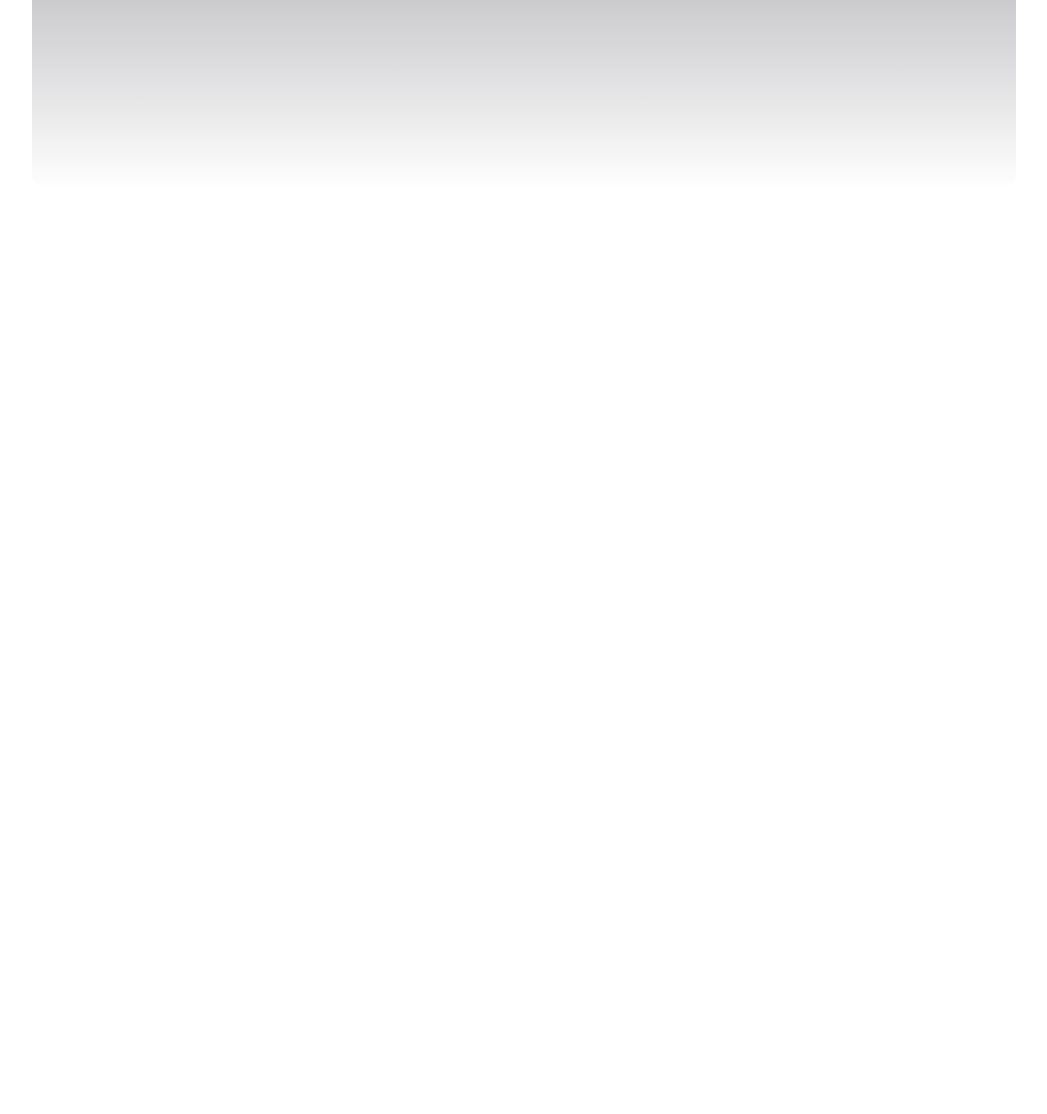
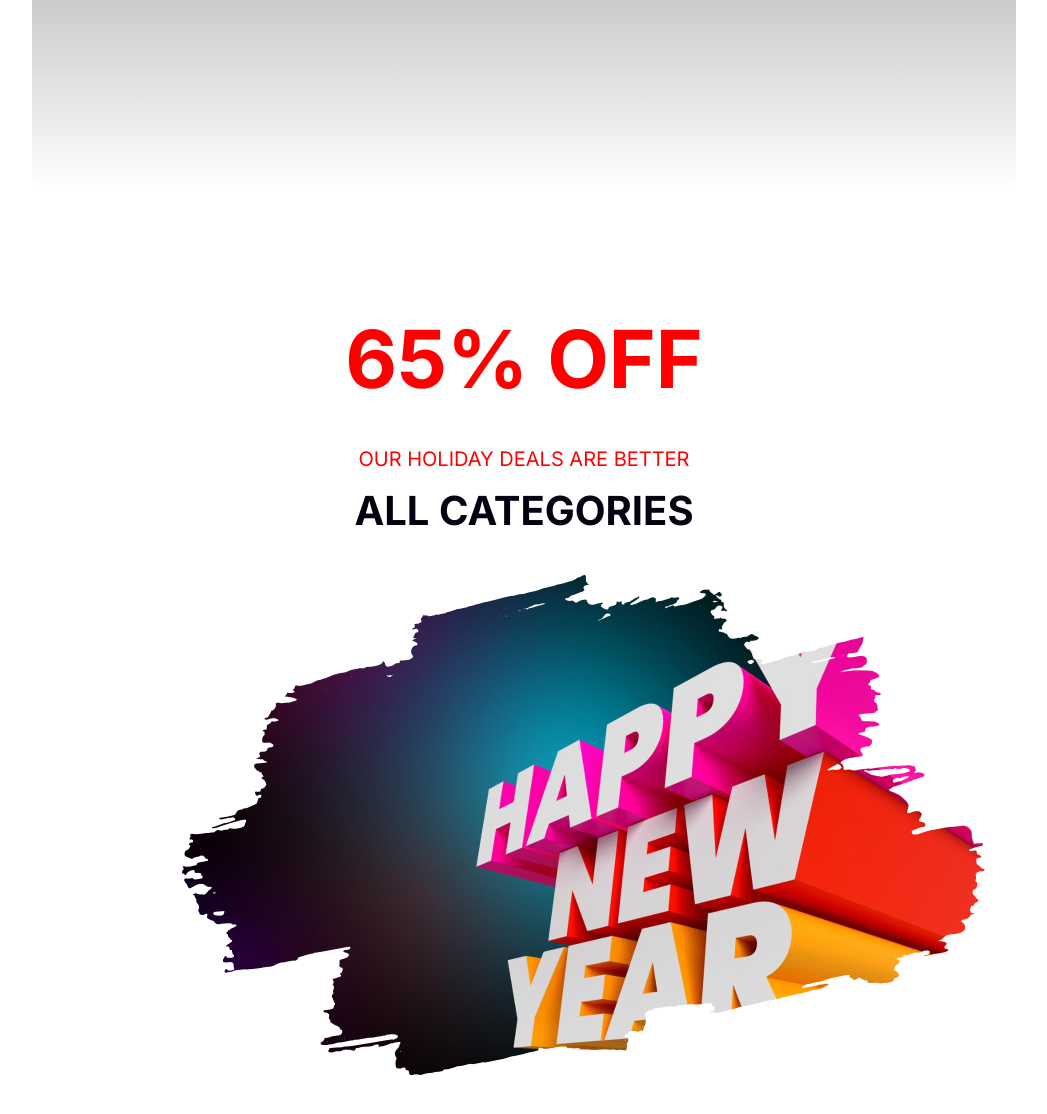
Before and after one commit to Ridwan4D/ph-assignment-1, a plain HTML site: page index.html in a window 1280 px wide. Shown: the part 500-1614 px from the top of the page, without its empty margins (116-1163 px from the left). Before the commit the page ends 800 px from the top, so only its background shows below. Drawn offline with Linux system fonts and the light colour scheme.

Commit message:
discount section created successfully

```diff
--- a/css/style.css
+++ b/css/style.css
@@ -20,7 +20,7 @@ header {
 .header {
     height: 80vh;
     width: 100%;
-    background-image:linear-gradient(rgba(7, 2, 17, 0.7), rgba(7, 2, 17, 0)), url("../image/Banner-img.png");
+    background-image: linear-gradient(rgba(7, 2, 17, 0.7), rgba(7, 2, 17, 0)), url("../image/Banner-img.png");
     background-repeat: no-repeat;
     background-size: contain;
     border-radius: 15px;
@@ -44,12 +44,46 @@ header {
 /* header part end here */
 /* ..................................................... */
 /* main part start here */
-main{
+main {
     margin: 0 140px 100px;
 }
-main section{
+
+main section {
     margin: 70px 0 30px;
 }
+
+/* Discount section start here */
+.discount-section {
+    padding: 20px 150px;
+    text-align: center;
+    font-family: 'Inter', sans-serif;
+}
+
+.discount-section h1 {
+    color: #F00;
+    font-size: 80px;
+    font-weight: bold;
+    margin: 0;
+}
+
+.discount-section p {
+    margin: 40px 0 15px;
+    font-size: 20px;
+    font-weight: 500;
+    color: #F00;
+}
+
+.discount-section h2 {
+    color: #070211;
+    font-size: 40px;
+    font-weight: bold;
+    margin: 0 0 40px;
+}
+.discount-section img{
+    width: auto;
+}
+/* Discount section end here */
+
 /* main part end here */
 /* .................................................... */
 /* footer part start here */
--- a/index.html
+++ b/index.html
@@ -21,6 +21,16 @@
 
     <!-- main part start here -->
     <main>
+        <!-- Discount section start here  -->
+        <section>
+            <div class="discount-section">
+                <h1>65% OFF</h1>
+                <p>OUR HOLIDAY DEALS ARE BETTER</p>
+                <h2>ALL CATEGORIES</h2>
+                <img src="image/new-year.png" alt="">
+            </div>
+        </section>
+        <!-- Discount section end here  -->
 
 
     </main>
```
Also changed, not shown: image/new-year.png (renamed from image/New Year Photo.png).
